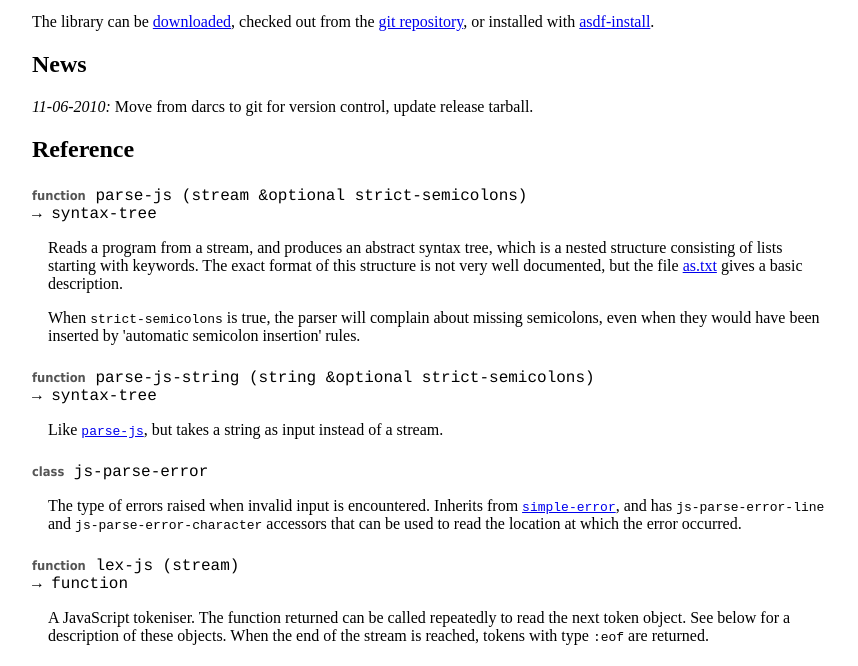
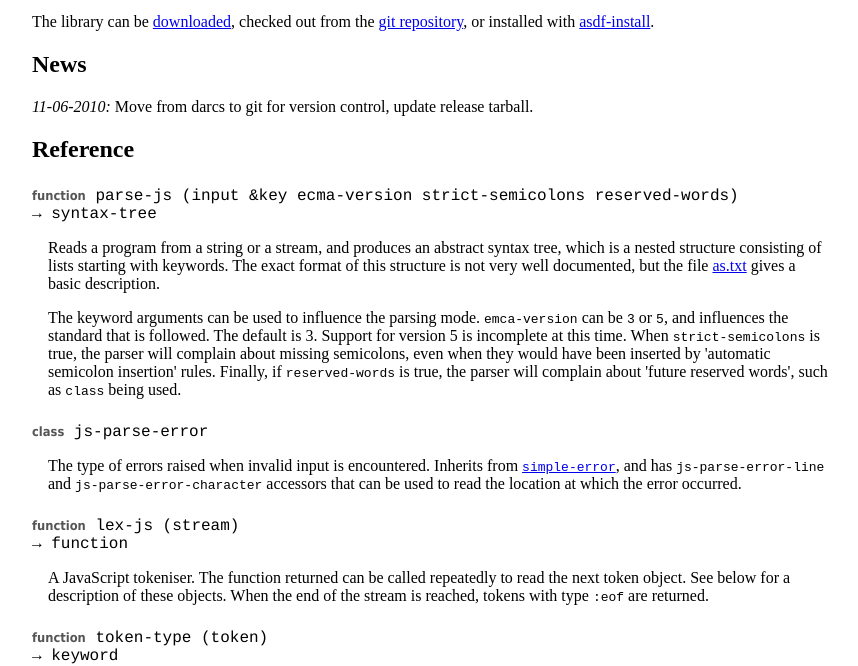
Before and after one commit to marijnh/parse-js, a plain HTML site: page index.html in a window 1280 px wide. Shown: the part 147-813 px from the top of the page, without its empty margins (64-922 px from the left). Drawn offline with Linux system fonts and the light colour scheme.

Commit message:
start supporting ECMAScript 5 syntax
Revises the signature of the parse-js function (as described in docs).
Add support for getters and setters in object literals when parsing
in ECMA5-mode. Also takes version into account when checkint for
future reserved words, and turns checking for reserved words off by
default

```diff
--- a/index.html
+++ b/index.html
@@ -48,29 +48,26 @@
     <h2>Reference</h2>
 
     <p class="def" id="parse-js">
-      <span>function</span> parse-js (stream &amp;optional strict-semicolons)
+      <span>function</span> parse-js (input &amp;key ecma-version strict-semicolons reserved-words)
       <br/>&#8594; syntax-tree
     </p>
 
-    <p class="desc">Reads a program from a stream, and produces an
-    abstract syntax tree, which is a nested structure consisting of
-    lists starting with keywords. The exact format of this structure
-    is not very well documented, but the file <a
+    <p class="desc">Reads a program from a string or a stream, and
+    produces an abstract syntax tree, which is a nested structure
+    consisting of lists starting with keywords. The exact format of
+    this structure is not very well documented, but the file <a
     href="as.txt">as.txt</a> gives a basic description.</p>
 
-    <p class="desc">When <code>strict-semicolons</code> is true, the
-    parser will complain about missing semicolons, even when they
-    would have been inserted by 'automatic semicolon insertion'
-    rules.</p>
-
-    <p class="def" id="parse-js-string">
-      <span>function</span> parse-js-string (string &amp;optional strict-semicolons)
-      <br/>&#8594; syntax-tree
-    </p>
-
-    <p class="desc">Like <a
-    href="#parse-js"><code>parse-js</code></a>, but takes a string as
-    input instead of a stream.</p>
+    <p class="desc">The keyword arguments can be used to influence the
+    parsing mode. <code>emca-version</code> can be <code>3</code> or
+    <code>5</code>, and influences the standard that is followed. The
+    default is 3. Support for version 5 is incomplete at this time.
+    When <code>strict-semicolons</code> is true, the parser will
+    complain about missing semicolons, even when they would have been
+    inserted by 'automatic semicolon insertion' rules. Finally, if
+    <code>reserved-words</code> is true, the parser will complain
+    about 'future reserved words', such as <code>class</code> being
+    used.</p>
 
     <p class="def" id="js-parse-error">
       <span>class</span> js-parse-error
```
Also changed, not shown: 3 other files.
